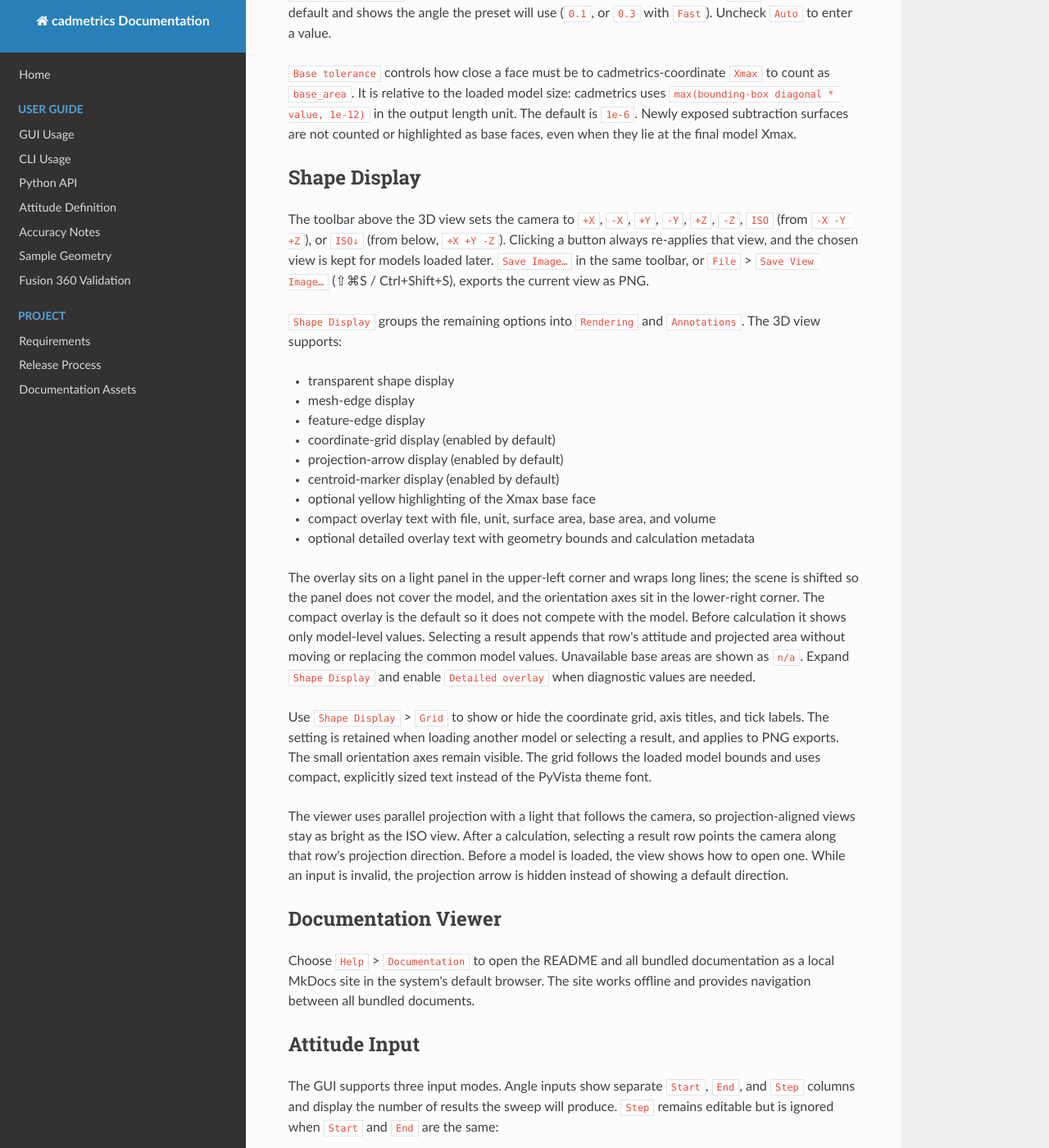
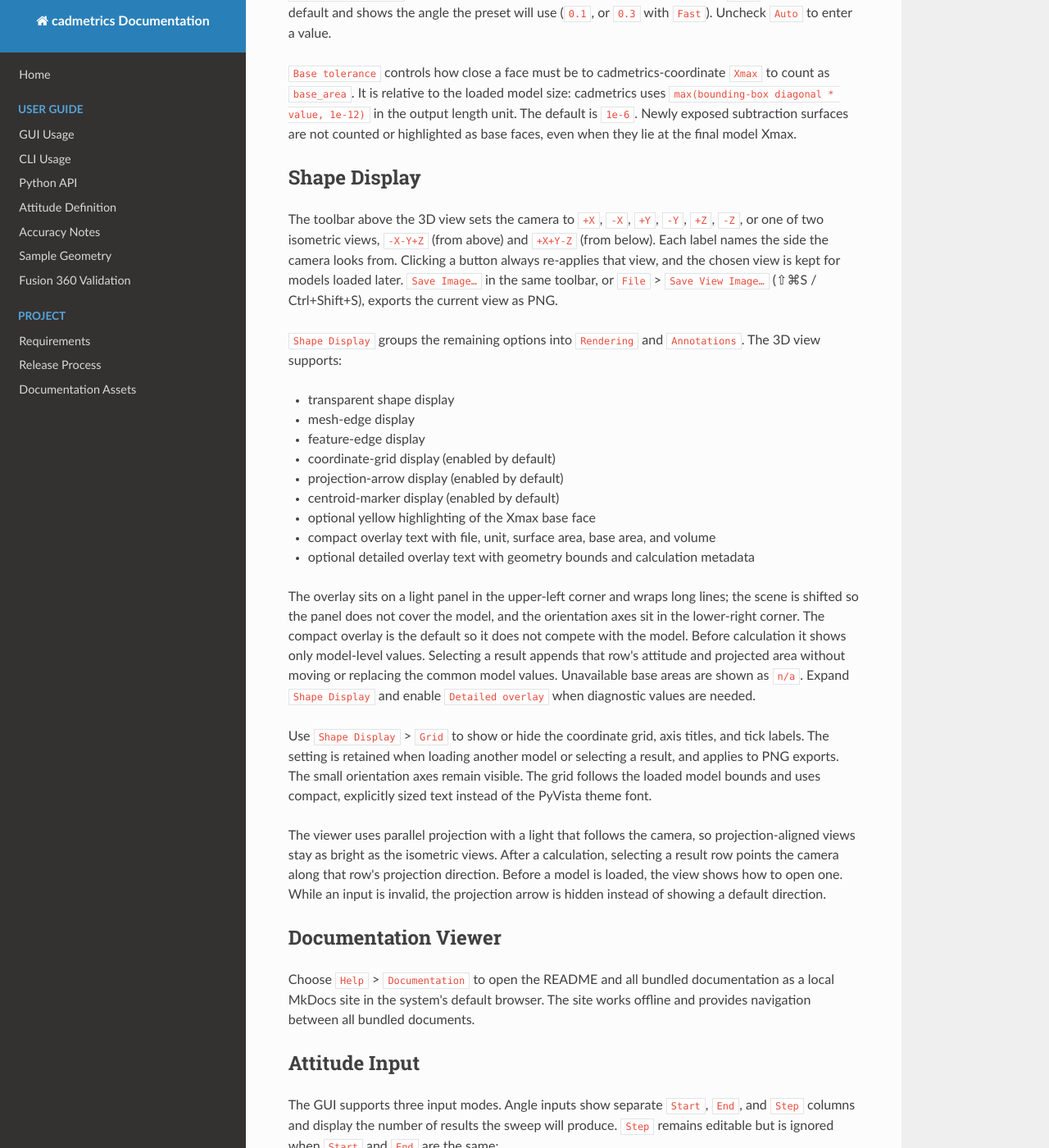
Before and after one commit to pandorobo11/cadmetrics, an MkDocs documentation site: the page built from docs/gui.md, in a window 1280 px wide and 1400 px high, scrolled down 6725 px. Shown: the whole window at 82% size. Built offline with MkDocs 1.6.1, drawn with Linux system fonts in a browser that asks for light colours; nearby versions of some CDN libraries.

Commit message:
Label isometric view buttons by camera side (#28)
Rebase PR #28 onto main after PRs #26/#27, preserving the requested-angle GUI documentation.

```diff
--- a/docs/gui.md
+++ b/docs/gui.md
@@ -282,8 +282,9 @@ lie at the final model Xmax.
 
 ## Shape Display
 
-The toolbar above the 3D view sets the camera to `+X`, `-X`, `+Y`, `-Y`, `+Z`, `-Z`, `ISO`
-(from `-X -Y +Z`), or `ISO↓` (from below, `+X +Y -Z`). Clicking a button always re-applies that
+The toolbar above the 3D view sets the camera to `+X`, `-X`, `+Y`, `-Y`, `+Z`, `-Z`, or one of
+two isometric views, `-X-Y+Z` (from above) and `+X+Y-Z` (from below). Each label names the side
+the camera looks from. Clicking a button always re-applies that
 view, and the chosen view is kept for models loaded later. `Save Image…` in the same toolbar, or
 `File` > `Save View Image…` (⇧⌘S / Ctrl+Shift+S), exports the current view as PNG.
 
@@ -313,7 +314,7 @@ exports. The small orientation axes remain visible. The grid follows the loaded
 and uses compact, explicitly sized text instead of the PyVista theme font.
 
 The viewer uses parallel projection with a light that follows the camera, so projection-aligned
-views stay as bright as the ISO view. After a calculation, selecting a result row points the
+views stay as bright as the isometric views. After a calculation, selecting a result row points the
 camera along that row's projection direction. Before a model is loaded, the view shows how to
 open one. While an input is invalid, the projection arrow is hidden instead of showing a
 default direction.
```
Also changed, not shown: 1 other file.
